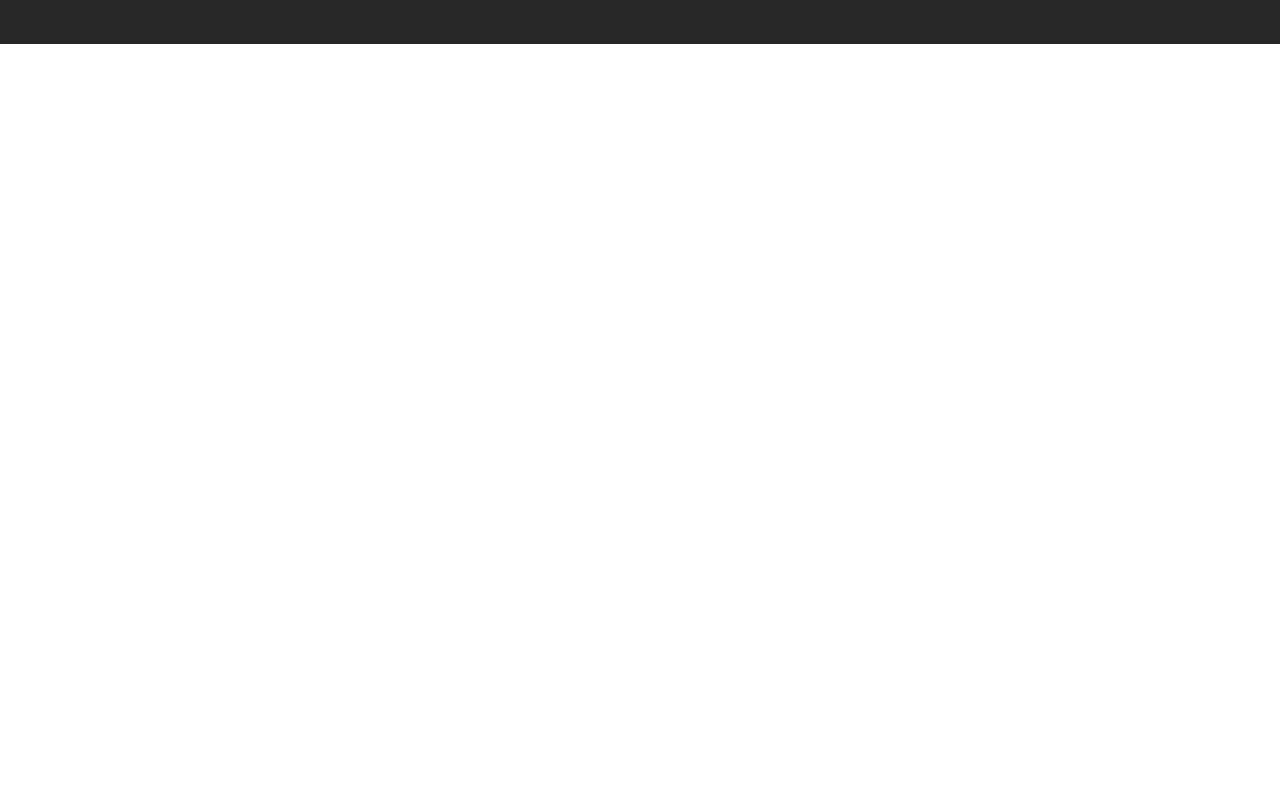
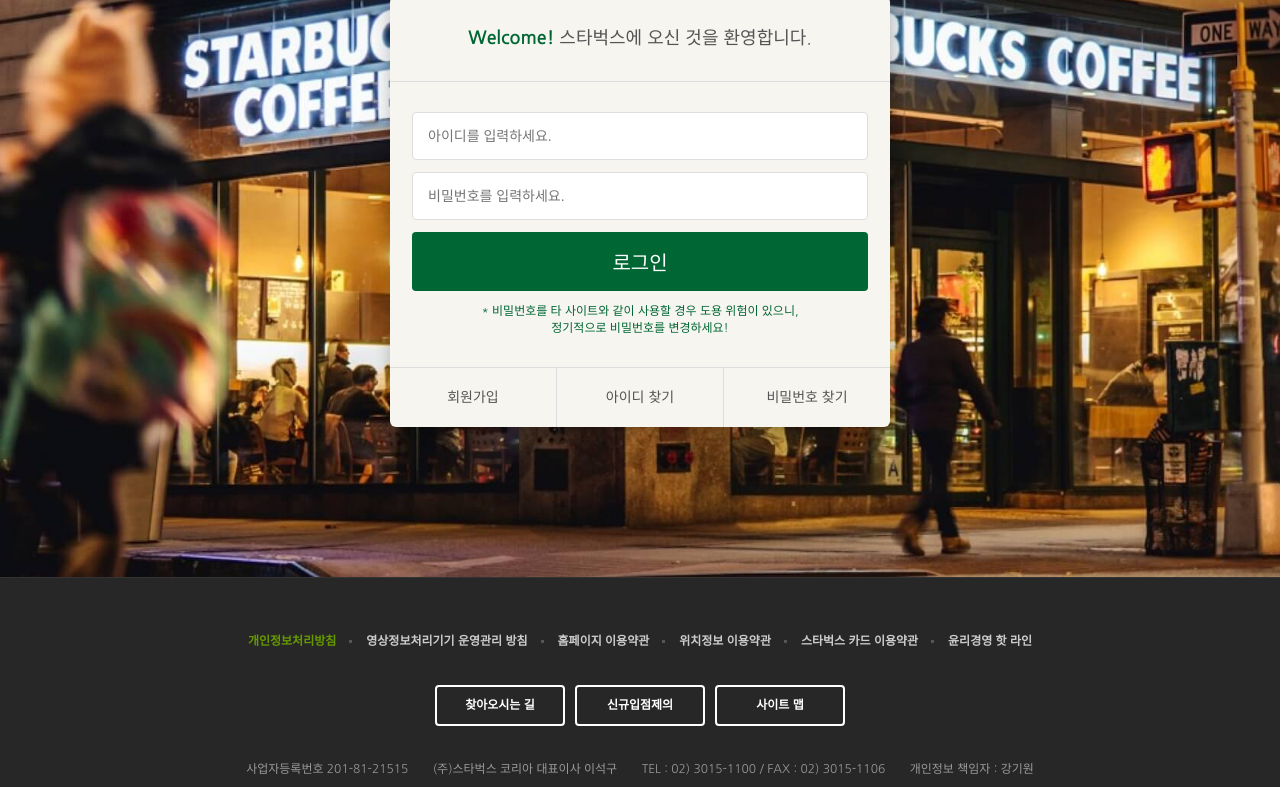
Before and after one commit to hobyhoby/starbucks, a plain HTML site: page signin/index.html in a window 1280 px wide. Shown: the part 290-1077 px from the top of the page. Before the commit the page ends 800 px from the top, so only its background shows below. Drawn offline with nearby package versions, Linux system fonts and the light colour scheme.

Commit message:
로그인 페이지 완성

```diff
--- /dev/null
+++ b/css/signin.css
@@ -0,0 +1,90 @@
+.signin {
+  margin-top: 120px;
+  padding: 100px 0 150px;
+  background-image: url("/images/signin_bg.jpg");
+  background-repeat: no-repeat;
+  background-position: center;
+  background-attachment: fixed;
+  background-size: cover;
+}
+
+.signin h1 {
+  color: #fff;
+  font-size: 30px;
+  font-weight: 700;
+  text-align: center;
+  margin-bottom: 24px;
+}
+
+.signin__card {
+  width: 500px;
+  margin: 0 auto;
+  border-radius: 6px;
+  background-color: #f6f5f0;
+  box-shadow: 2px 2px 20px rgba(0, 0, 0, .3);
+  color: #555;
+}
+
+.signin__card h2 {
+  padding: 30px;
+  font-size: 18px;
+  text-align: center;
+  border-bottom: 1px solid #ddd;
+}
+
+.signin__card h2 strong {
+  font-weight: 700;
+  color: #006633;
+}
+
+.signin__card form {
+  padding: 30px 22px;
+}
+
+.signin__card form input {
+  width: 100%;
+  margin-bottom: 12px;
+  padding: 15px;
+  border: 1px solid #ddd;
+  border-radius: 4px;
+  outline: none;
+  box-sizing: border-box;
+  font-size: 14px;
+}
+
+.signin__card form [type="submit"] {
+  background-color: #006633;
+  border: none;
+  color: #fff;
+  font-size: 20px;
+  cursor: pointer;
+}
+
+.signin__card form p {
+  font-size: 12px;
+  color: #006633;
+  text-align: center;
+}
+
+.signin__card .actions {
+  display: flex;
+  border-top: 1px solid #ddd;
+}
+
+.signin__card .actions a {
+  flex-grow: 1;
+  flex-basis: 0;
+  text-align: center;
+  padding: 20px;
+  color: #555;
+  font-size: 14px;
+  border-right: 1px solid #ddd;
+}
+
+.signin__card .actions a:last-child {
+  border-right: none;
+}
+
+.signin__card .actions a:hover {
+  text-decoration: underline;
+}
--- a/signin/index.html
+++ b/signin/index.html
@@ -42,6 +42,7 @@
       href="https://fonts.googleapis.com/icon?family=Material+Icons"
     />
     <link rel="stylesheet" href="/css/common.css" />
+    <link rel="stylesheet" href="/css/signin.css" />
 
     <script defer src="/js/common.js"></script>
   </head>
@@ -380,7 +381,26 @@
       </div>
     </header>
 
-    <section class="signin"></section>
+    <section class="signin">
+      <h1>로그인</h1>
+      <div class="signin__card">
+        <h2><strong>Welcome!</strong> 스타벅스에 오신 것을 환영합니다.</h2>
+        <form>
+          <input type="text" placeholder="아이디를 입력하세요." />
+          <input type="password" placeholder="비밀번호를 입력하세요." />
+          <input type="submit" value="로그인" />
+          <p>
+            * 비밀번호를 타 사이트와 같이 사용할 경우 도용 위험이 있으니,<br />
+            정기적으로 비밀번호를 변경하세요!
+          </p>
+        </form>
+        <div class="actions">
+          <a href="javascript:void(0)">회원가입</a>
+          <a href="javascript:void(0)">아이디 찾기</a>
+          <a href="javascript:void(0)">비밀번호 찾기</a>
+        </div>
+      </div>
+    </section>
 
     <!-- FOOTER -->
     <footer>
```
